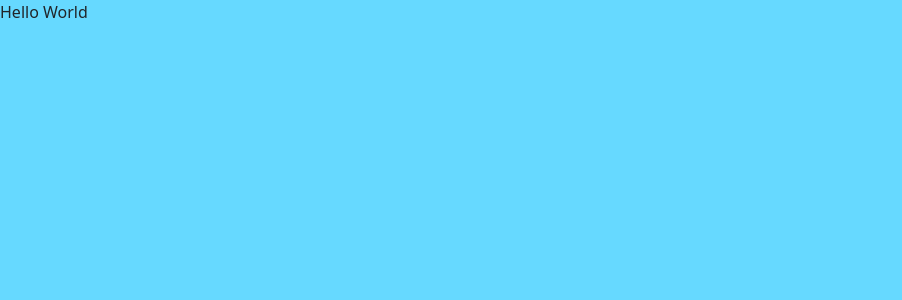
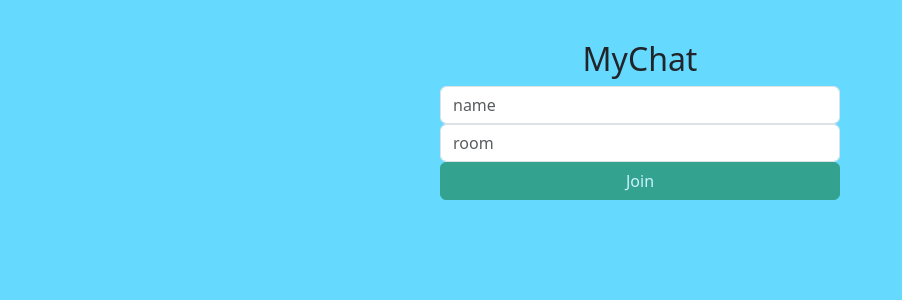
Before and after one commit to JanSzczepan/real-time-chat, a React (Vite) app in the folder Frontend/: page / in a window 1280 px wide. Shown: the top 300 px of the page, without its empty margins (0-902 px from the left). Built offline with nearby package versions, Linux system fonts and the light colour scheme.

Commit message:
Add join room functionality

```diff
--- a/Frontend/src/App.tsx
+++ b/Frontend/src/App.tsx
@@ -1,10 +1,35 @@
+import { useState } from 'react'
+import { HubConnectionBuilder, LogLevel, HubConnection } from '@microsoft/signalr'
+import { Lobby } from './components'
 import './App.css'
 import 'bootstrap/dist/css/bootstrap.min.css'
 
 function App() {
+    const [, setConnection] = useState<HubConnection>()
+
+    const joinRoom = async (user: string, room: string) => {
+        try {
+            const connection = new HubConnectionBuilder()
+                .withUrl('http://localhost:5110/chat')
+                .configureLogging(LogLevel.Information)
+                .build()
+
+            connection.on('ReceiveMessage', (user, message) => {
+                console.log('message received: ', message, 'user: ', user)
+            })
+
+            await connection.start()
+            await connection.invoke('JoinRoom', { user, room })
+            setConnection(connection)
+        } catch (e) {
+            console.log(e)
+        }
+    }
+
     return (
-        <div>
-            <span>Hello World</span>
+        <div className='app'>
+            <h2>MyChat</h2>
+            <Lobby joinRoom={joinRoom} />
         </div>
     )
 }
```
